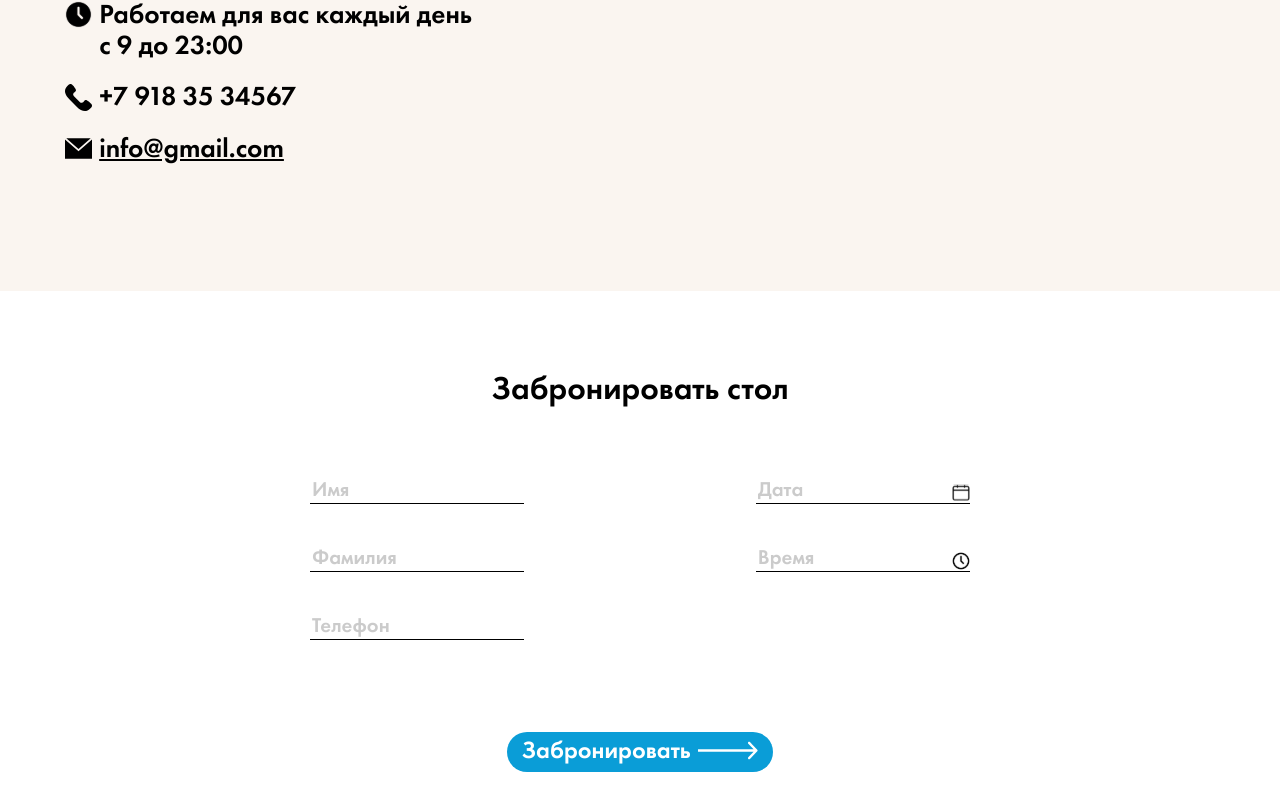
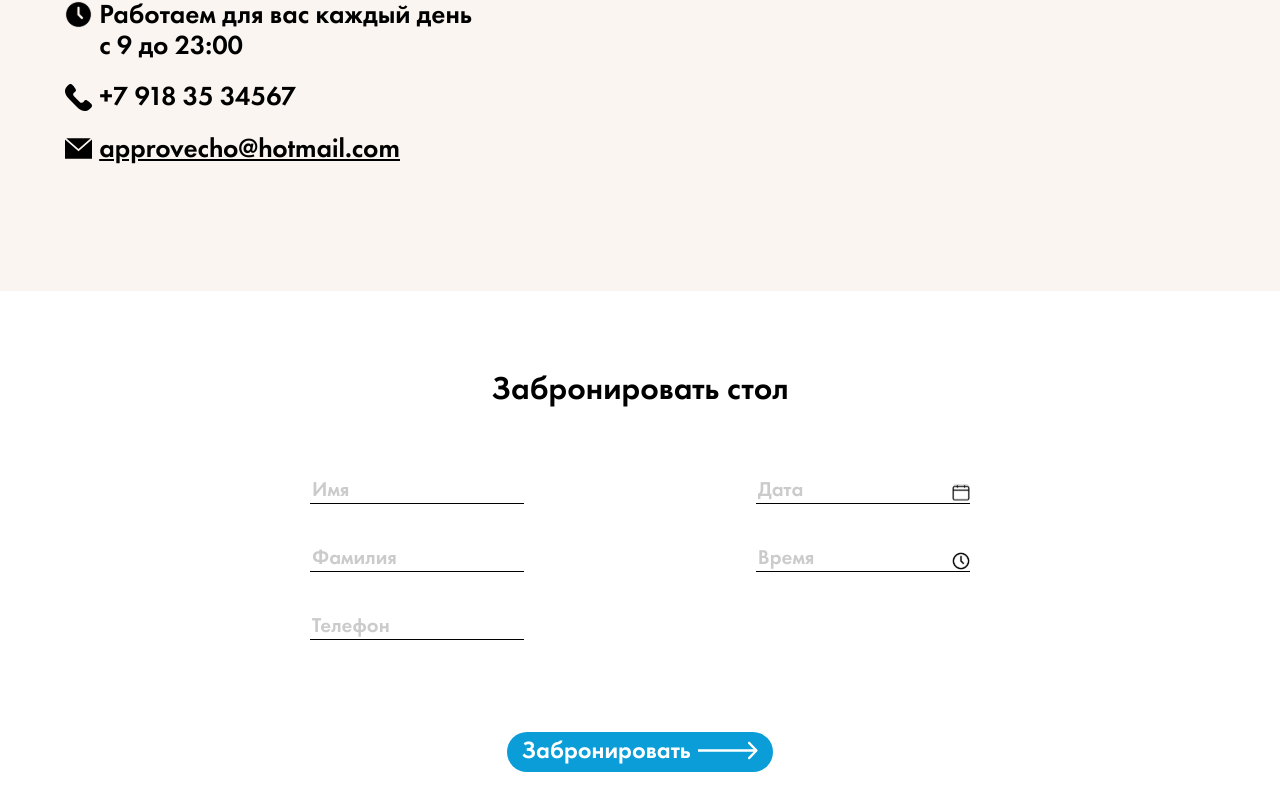
Before and after one commit to Ludmilaiv/approvecho, a React (Create React App) app in the folder restaurant-app/: page / in a window 1280 px wide. Shown: the part 1797-2600 px from the top of the page. Built offline with nearby package versions, Linux system fonts and the light colour scheme; no server answers.

Commit message:
change email

```diff
--- a/restaurant-app/src/data/index.ts
+++ b/restaurant-app/src/data/index.ts
@@ -3,6 +3,6 @@ export const info = {
   address: 'улица Уральская 100А, г. Краснодар',
   phone: '+7 918 35 34567',
   workSchedule: 'с 9 до 23:00',
-  email: 'info@gmail.com',
+  email: 'approvecho@hotmail.com',
   insta: 'https://www.instagram.com/approvecho_/',
 };
```
